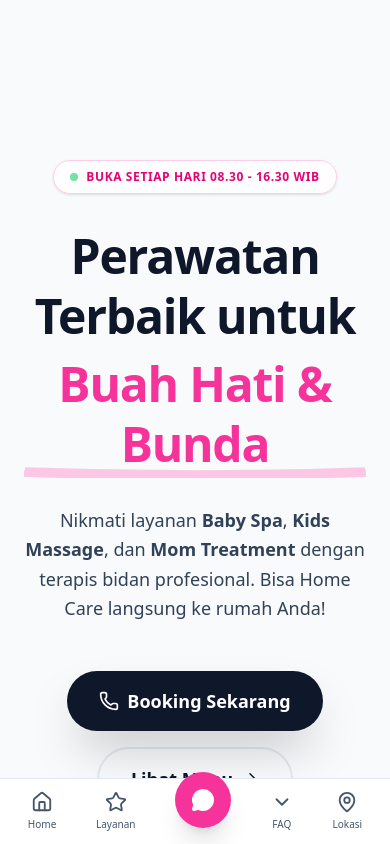
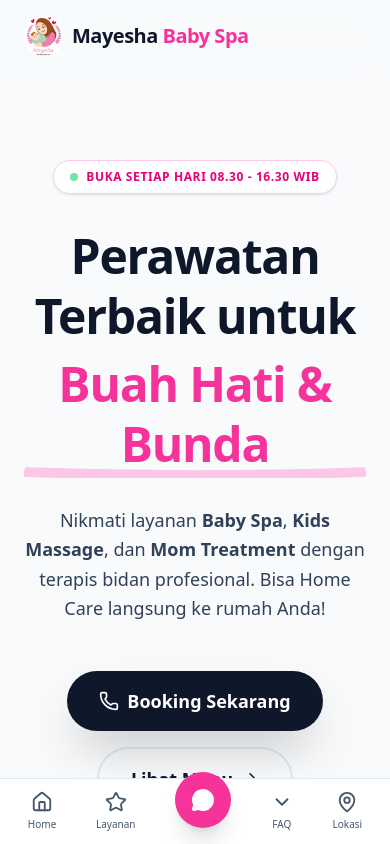
Before and after one commit to afrizalfikrii/mayeshababyspa, a Next.js app: page / in a window 390 px wide. Shown: the top 844 px of the page. Built offline with nearby package versions, Linux system fonts and the light colour scheme.

Commit message:
Add pink highlight to Baby Spa in navbar for better branding

```diff
--- a/app/page.tsx
+++ b/app/page.tsx
@@ -102,26 +102,29 @@ export default function App() {
         <div className="absolute bottom-[-20%] left-[20%] w-[500px] h-[500px] rounded-full mix-blend-multiply filter blur-[120px] opacity-40 animate-blob animation-delay-4000 bg-rose-300"></div>
       </div>
 
-      {/* --- NAVBAR (Desktop Only) --- */}
-      <nav className={`hidden md:block fixed w-full z-50 transition-all duration-300 px-6 py-4 ${scrolled ? 'bg-white/80 border-b border-slate-200' : 'bg-transparent'} backdrop-blur-lg`}>
+      {/* --- NAVBAR --- */}
+      <nav className={`fixed w-full z-50 transition-all duration-300 px-6 py-4 ${scrolled ? 'bg-white/80 border-b border-slate-200' : 'bg-transparent'} backdrop-blur-lg`}>
         <div className="max-w-7xl mx-auto flex justify-between items-center">
-          <div className="flex items-center gap-2 group cursor-pointer">
-            <img src="/logo.png" alt="Mayesha Spa Logo" className="w-12 h-12 rounded-full object-cover" />
-            <span className="text-2xl font-bold tracking-tight transition-colors text-slate-900">
+          {/* Logo + Brand (Always visible) */}
+          <a href="#home" className="flex items-center gap-2 group cursor-pointer">
+            <img src="/logo.png" alt="Mayesha Spa Logo" className="w-10 h-10 md:w-12 md:h-12 rounded-full object-cover" />
+            <span className="text-xl md:text-2xl font-bold tracking-tight transition-colors text-slate-900">
               Mayesha <span className="text-pink-500">Baby Spa</span>
             </span>
-          </div>
+          </a>
 
-          <div className="flex items-center gap-3 md:gap-6">
-            <div className="hidden md:flex gap-6 text-sm font-medium">
-              <a href="#home" className="hover:text-pink-500 transition-colors">Home</a>
-              <a href="#pricelist" className="hover:text-pink-500 transition-colors">Layanan</a>
-              <a href="#faq" className="hover:text-pink-500 transition-colors">FAQ</a>
-              <a href="#location" className="hover:text-pink-500 transition-colors">Lokasi</a>
-            </div>
-
-            <a href="#booking" className="px-6 py-2.5 text-sm font-bold text-white bg-pink-500 hover:bg-pink-600 rounded-full transition-all shadow-lg shadow-pink-500/30 hover:shadow-pink-500/50 hover:-translate-y-0.5">
-              Reservasi
+          {/* Menu Links (Desktop Only) */}
+          <div className="hidden md:flex items-center gap-8">
+            <a href="#pricelist" className="font-medium hover:text-pink-500 transition-colors">Layanan</a>
+            <a href="#faq" className="font-medium hover:text-pink-500 transition-colors">FAQ</a>
+            <a href="#location" className="font-medium hover:text-pink-500 transition-colors">Lokasi</a>
+            <a
+              href="https://wa.me/6281325641896"
+              target="_blank"
+              className="px-6 py-2.5 bg-pink-500 text-white rounded-full font-bold hover:bg-pink-600 transition-all flex items-center gap-2 shadow-lg hover:shadow-xl"
+            >
+              <MessageCircle size={18} />
+              Chat Sekarang
             </a>
           </div>
         </div>
```
